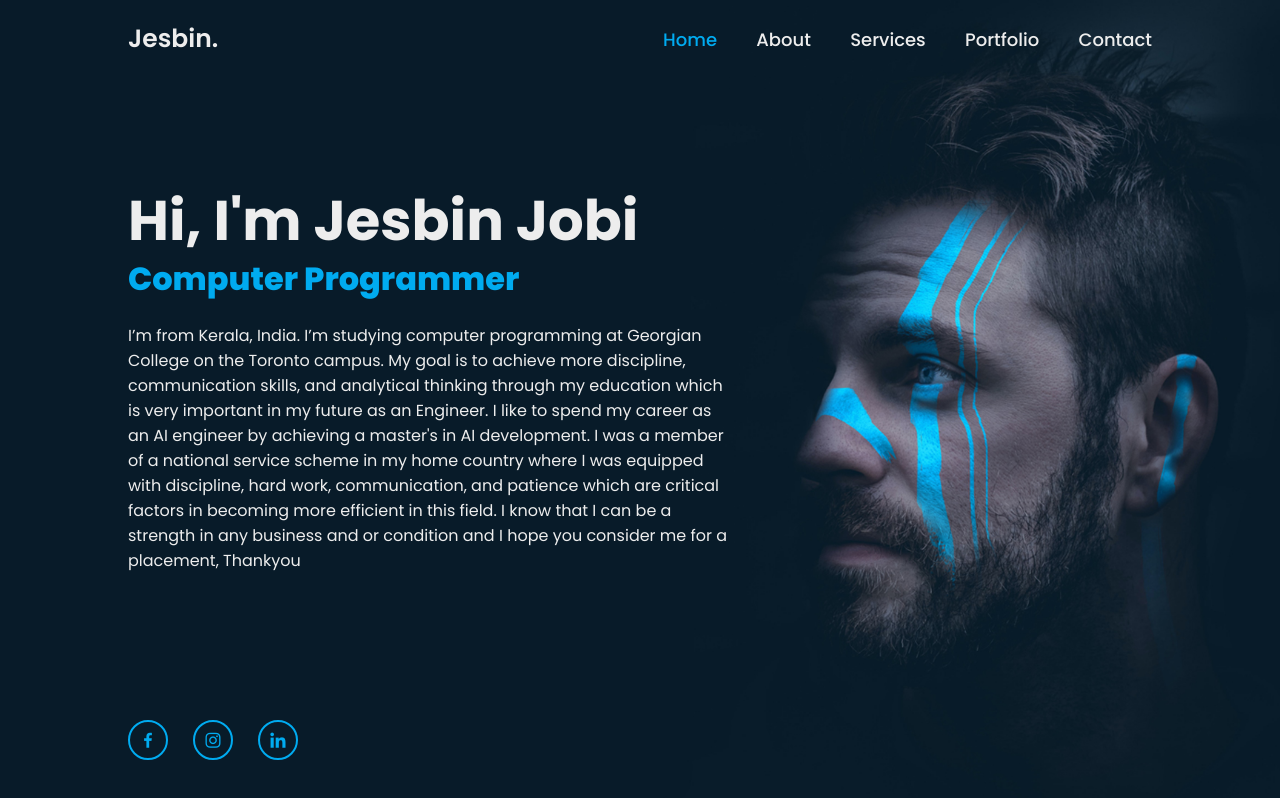
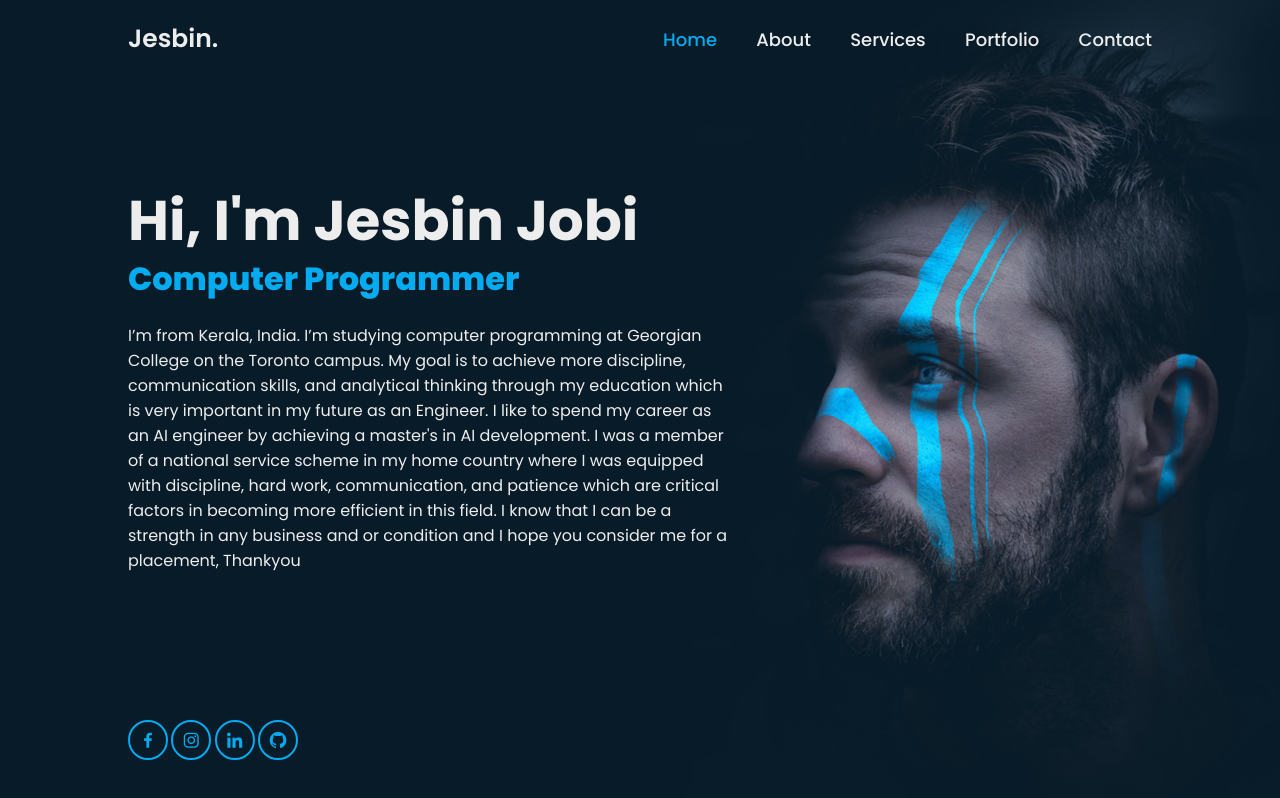
Before and after one commit to Jesbin-Github/Personal-webpage, a plain HTML site: page index.html in a window 1280 px wide. Drawn offline with nearby package versions, Linux system fonts and the light colour scheme.

Commit message:
Update index.html

```diff
--- a/index.html
+++ b/index.html
@@ -35,6 +35,7 @@
         <a href="https://www.facebook.com/Jesviiii?mibextid=ZbWKwL "><i class='bx bxl-facebook'></i></a>
         <a href="https://www.instagram.com/jesbin.___"><i class='bx bxl-instagram'></i></a>
         <a href="https://www.linkedin.com/in/jesbin-jobi-52b449282/"><i class='bx bxl-linkedin'></i></a>
+        <a href="https://github.com/Jesbin-Github"><i class='bx bxl-github'></i></a>
     </div>
 
     <span class="home-imgHover"></span>
```
